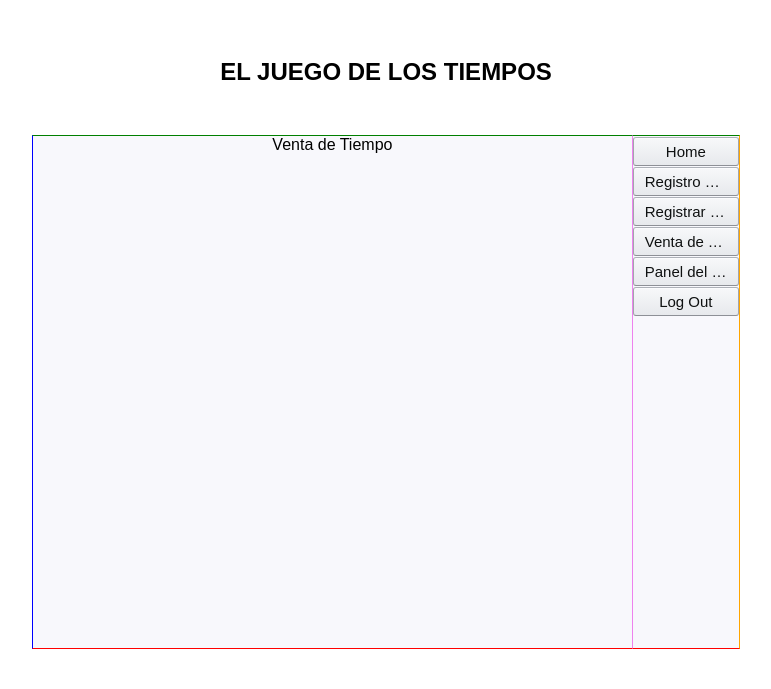
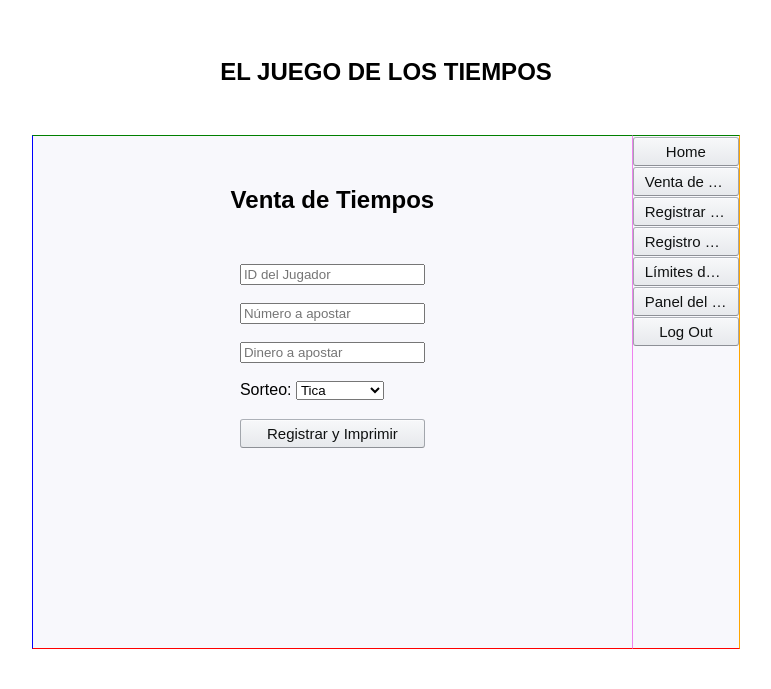
Before and after one commit to bernalqz/Proyecto_Progra04, a PHP site: page /app/views/venta-de-tiempos.php in a window 1280 px wide. Shown: the top 689 px of the page, without its empty margins (254-1025 px from the left). Run offline with PHP 8.4, Linux system fonts and the light colour scheme.

Commit message:
Front al 80%

```diff
--- a/app/views/header.php
+++ b/app/views/header.php
@@ -1,5 +1,5 @@
 <!DOCTYPE html>
-<html lang="en">
+<html lang="es">
 <head>
     <meta charset="UTF-8">
     <meta http-equiv="X-UA-Compatible" content="IE=edge">
@@ -22,10 +22,11 @@
     <nav class="navbar">
 
         <a href="index.php"><button class="nav-link" role="button"><span class="text" >Home</span></button></a>
+        <a href="venta-de-tiempos.php"><button class="nav-link" role="button"><span class="text">Venta de Tiempos</span></button></a>
+        <a href="registrar-jugador.php"><button class="nav-link" role="button"><span class="text" >Registrar Jugador</span></button></a>
         <a href="registrar-sorteo.php"><button class="nav-link" role="button"><span class="text" >Registro de Sorteos</span></button></a>
-        <a href="registrar-jugador.php"><button class="nav-link" role="button"><span class="text" >Registrar Jugador</span></button></a>
-        <a href="venta-de-tiempos.php"><button class="nav-link" role="button"><span class="text">Venta de Tiempos</span></button></a>
-        <a href="panel-de-juego.php"><button class="nav-link" role="button"><span class="text">Panel del juego</span></button></a>
+        <a href="limites-de-apuesta.php"><button class="nav-link" role="button"><span class="text" >Límites de Apuesta</span></button></a>
+        <a href="panel-de-juego.php"><button class="nav-link" role="button"><span class="text">Panel del Juego</span></button></a>
         <a href="log-out.php"><button class="nav-link" role="button"><span class="text">Log Out</span></button></a>
 
     </nav>
--- a/app/views/venta-de-tiempos.php
+++ b/app/views/venta-de-tiempos.php
@@ -1,5 +1,28 @@
 <?php include "header.php"?>
 
-Venta de Tiempo
+<div class="title-head">
+<h2>Venta de Tiempos</h2>
+</div>
+
+<div>
+<form action="../../assets/php/venta_de_tiempos.php">
+<label for=""></label>
+<input type="number" placeholder="ID del Jugador"></input><br><br>
+<input type="number" placeholder="Número a apostar"></input><br><br>
+<input type="number" placeholder="Dinero a apostar"></input><br><br>
+
+<label for="">Sorteo: </label>
+<select name="" id="">
+  <option value="">Tica</option>
+  <option value="">Nica</option>
+  <option value="">Panameña</option>
+  <option value="">Hondureña</option>
+</select>
+<br><br>
+
+<input type="submit" class="nav-link" value="Registrar y Imprimir"></input>
+
+</form>
+</div>
 
 <?php include "footer.php"?>
--- /dev/null
+++ b/assets/php/limite_de_apuesta.php
@@ -0,0 +1 @@
+Limite de apuesta (vacio)
--- /dev/null
+++ b/assets/php/panel_de_juego.php
@@ -0,0 +1 @@
+Consulta LIsta de Ganadores (vacío)
--- /dev/null
+++ b/assets/php/registrar_jugador.php
@@ -0,0 +1 @@
+Accion registrar jugador vacía
--- /dev/null
+++ b/assets/php/registrar_sorteo.php
@@ -0,0 +1 @@
+Accion registrar sorteo vacio
--- /dev/null
+++ b/assets/php/venta_de_tiempos.php
@@ -0,0 +1 @@
+Acción venta vacía
```
Also changed, not shown: app/views/index.php (+5 -4 lines), app/views/limites-de-apuesta.php (added, +31 -0 lines), app/views/panel-de-juego.php (+26 -1 lines), app/views/registrar-jugador.php (+14 -12 lines), app/views/registrar-sorteo.php (+22 -1 lines), assets/php/registGamer.php (deleted).
